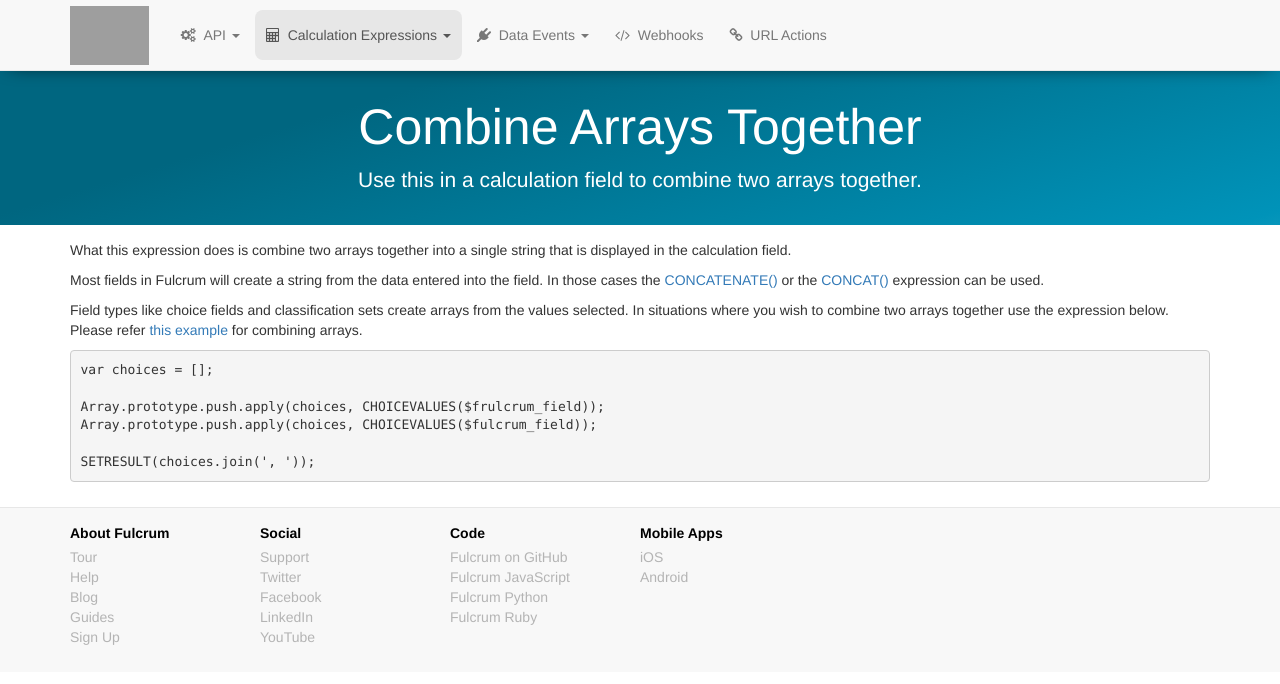
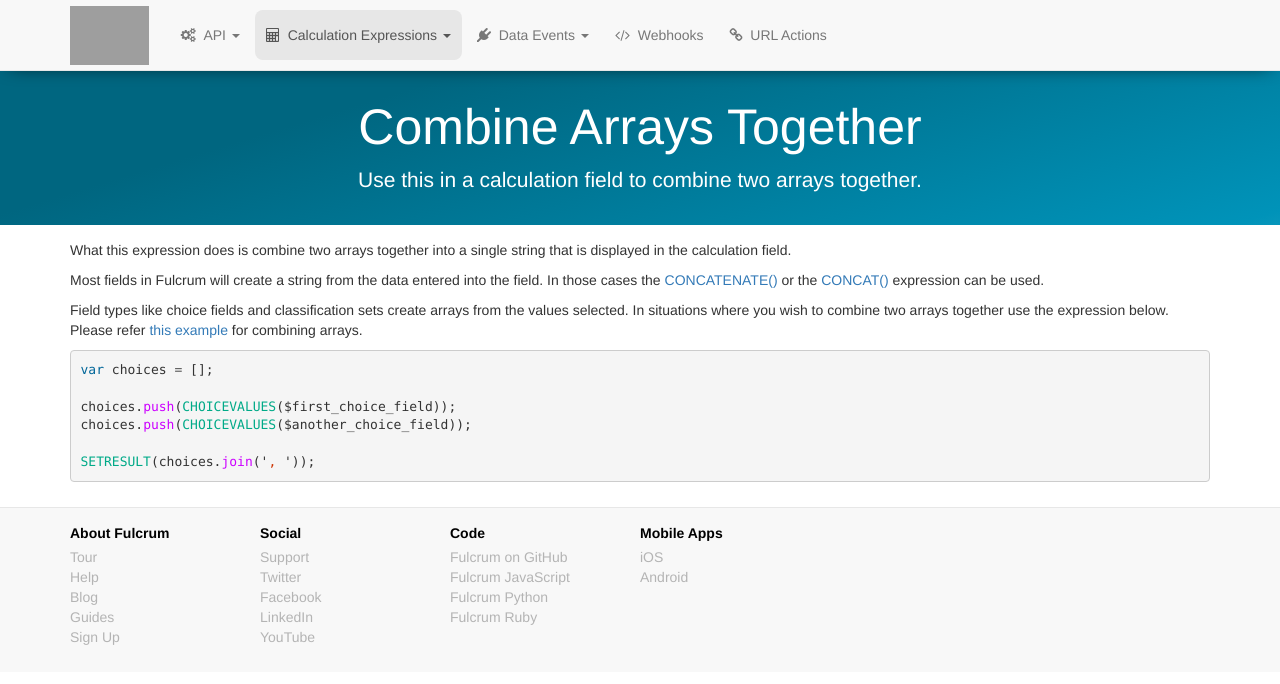
Before and after one commit to rylincoln/developer.fulcrumapp.com, a Jekyll site: the page built from _expression-examples/combine-arrays.md, in a window 1280 px wide. Shown: the top 684 px of the page. Built offline with Jekyll 4.4.1, drawn with Linux system fonts in a browser that asks for light colours; nearby versions of some CDN libraries; grey boxes are pictures that could not be loaded.

Commit message:
Simplify example

````diff
--- a/_expression-examples/combine-arrays.md
+++ b/_expression-examples/combine-arrays.md
@@ -12,11 +12,11 @@ Most fields in Fulcrum will create a string from the data entered into the field
 
 Field types like choice fields and classification sets create arrays from the values selected. In situations where you wish to combine two arrays together use the expression below. Please refer [this example](http://developer.fulcrumapp.com/expressions/examples/combine-arrays/) for combining arrays.
 
-```
+```js
 var choices = [];
 
-Array.prototype.push.apply(choices, CHOICEVALUES($frulcrum_field));
-Array.prototype.push.apply(choices, CHOICEVALUES($fulcrum_field));
+choices.push(CHOICEVALUES($first_choice_field));
+choices.push(CHOICEVALUES($another_choice_field));
 
 SETRESULT(choices.join(', '));
 ```
````
